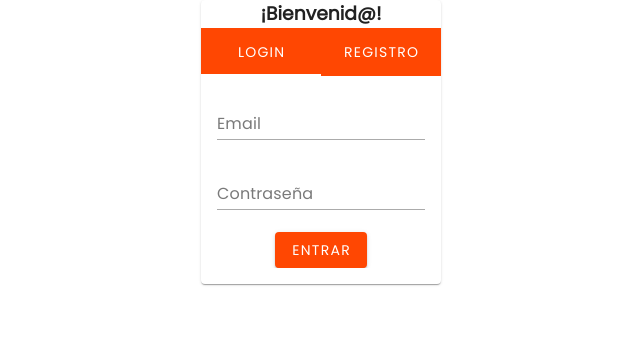
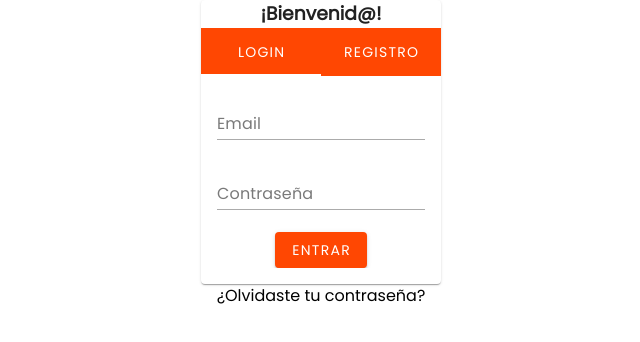
Before and after one commit to SantiagoMatilla/AutoevaluacionF5_Frontend, a Vue app in the folder F5-Auto-Evaluation/: page / in a window 1280 px wide. Shown: the top 342 px of the page, without its empty margins (319-959 px from the left). Built offline with nearby package versions, Linux system fonts and the light colour scheme.

Commit message:
created login form structure

```diff
--- a/F5-Auto-Evaluation/src/components/Login.vue
+++ b/F5-Auto-Evaluation/src/components/Login.vue
@@ -52,6 +52,7 @@ export default {
       </v-window>
     </v-card-text>
   </v-card>
+  <p class="forgotPassword">¿Olvidaste tu contraseña?</p>
 </template>
 
 <style scoped>
@@ -78,4 +79,9 @@ h3 {
   background-color: var(--primaryColor);
   /* background-color: var(--secondaryColor); */
 }
+
+.forgotPassword {
+  text-align: center;
+}
+
 </style>
```
